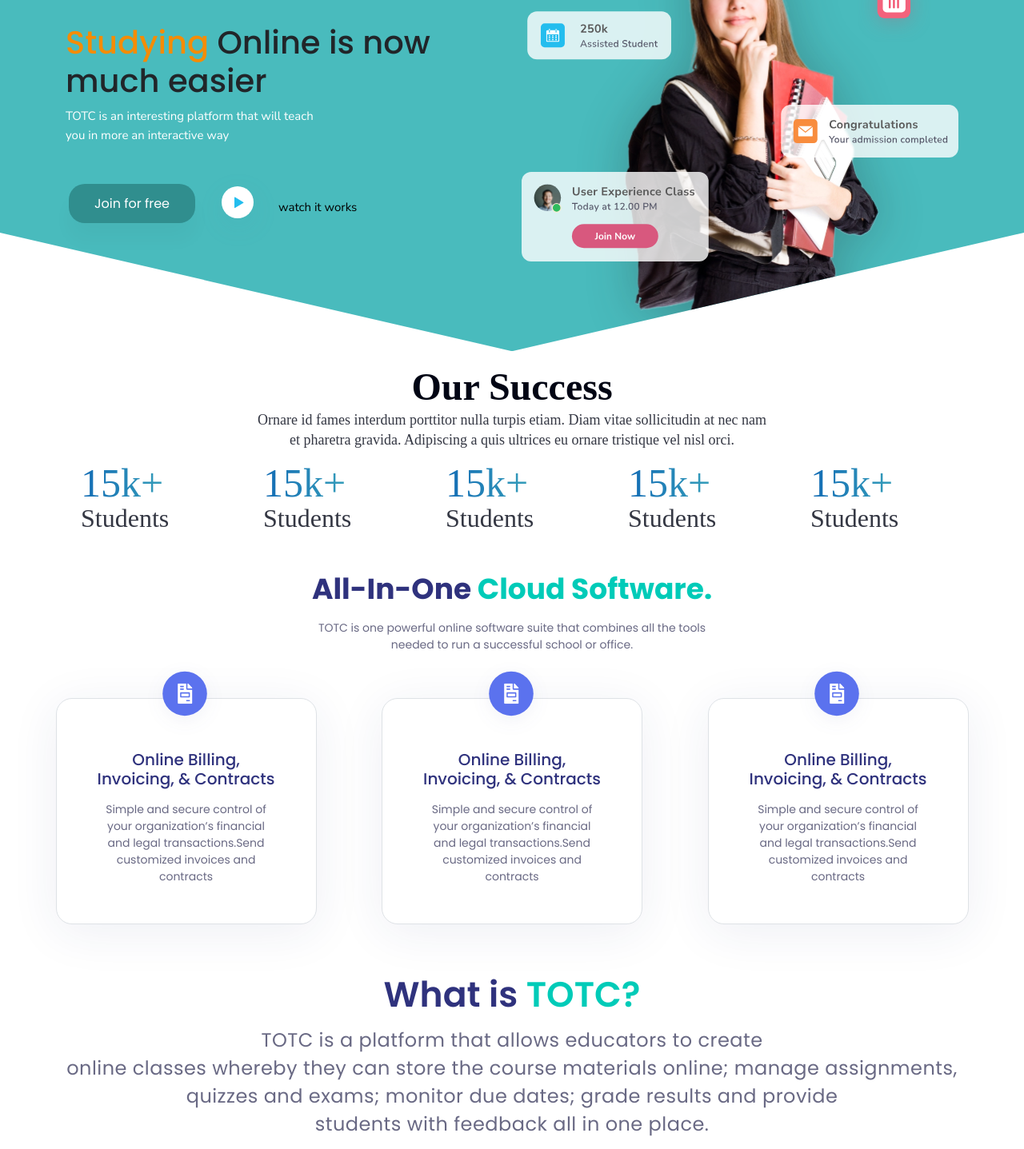
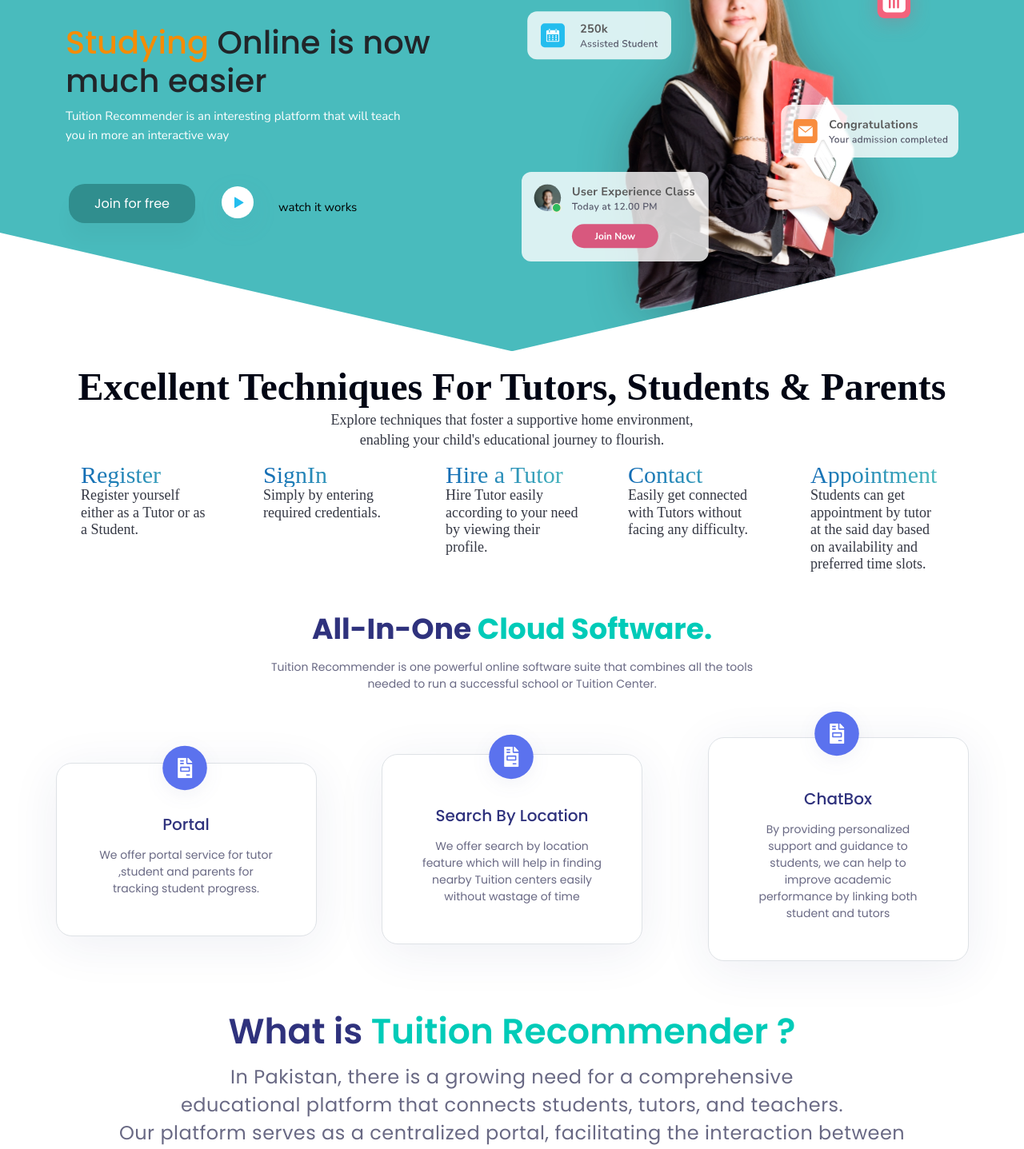
Before and after one commit to NoorulHuda2408/frontend-chages, a React (Create React App) app: page / in a window 1280 px wide. Shown: the part 240-1677 px from the top of the page at 80% size. Built offline with nearby package versions, Linux system fonts and the light colour scheme.

Commit message:
changes made

```diff
--- a/package.json
+++ b/package.json
@@ -37,5 +37,9 @@
       "last 1 firefox version",
       "last 1 safari version"
     ]
-  }
+  },
+  "description": "This project was bootstrapped with [Create React App](https://github.com/facebook/create-react-app).",
+  "main": "index.js",
+  "author": "",
+  "license": "ISC"
 }
--- a/src/components/Assesment/Assesment.js
+++ b/src/components/Assesment/Assesment.js
@@ -11,8 +11,7 @@
             </div>
             <div className='col-sm-12 col-md-6 d-flex flex-column align-items-center justify-content-center '>
                 <h1 className="AssesmentHeading"> Assessments, <br/><span style={{color:"#00CBB8"}}>Quizzes</span>, Tests</h1>
-                <p1 className="AssesmentPara">Class has a dynamic set of teaching tools built to be deployed and used during class.<br/>
-            Teachers can handout assignments in real-time for students to complete and submit.</p1>
+                <p1 className="AssesmentPara"> Parents and students can effortlessly monitor their journey through real-time access to quiz and assignment marks. Stay up-to-date with achievements and areas primed for improvement.</p1>
 
             </div>
 
--- a/src/components/ClassManagement/ClassManagement.js
+++ b/src/components/ClassManagement/ClassManagement.js
@@ -10,8 +10,8 @@
     <div className='row Assesment'>
 
         <div className='col-sm-12 col-md-6 d-flex flex-column align-items-center justify-content-center '>
-            <h1 className="OneHeading"><span style={{color:"#00CBB8"}}> Class Management</span> <br/>Tools For Discussion </h1>
-            <p1 className="OnePara">Teachers and teacher assistants can talk with students privately without leaving the Zoom environment.</p1>
+            <h1 className="OneHeading"><span style={{color:"#00CBB8"}}> Teacher Powered </span> <br/>Resources For Students Success </h1>
+            <p1 className="OnePara">Fostering collaboration between teachers and students, our platform enables teachers to upload and share a wealth of helpful materials with their students.</p1>
         </div>
         <div className='col-sm-12 col-md-6 mt-3'>
             <img src={classImgManage} alt='tools' className='Oneimg ' width={"100%"}/>
--- a/src/components/Cloud/Cloud.js
+++ b/src/components/Cloud/Cloud.js
@@ -11,34 +11,31 @@
           All-In-One <span style={{ color: "#00CBB8" }}> Cloud Software.</span>{" "}
         </h1>
         <p1 className=" CloudHeadingPara text-center mt-3">
-          TOTC is one powerful online software suite that combines all the tools
-          <br /> needed to run a successful school or office.
+        Tuition Recommender is one powerful online software suite that combines all the tools
+          <br /> needed to run a successful school or Tuition Center.
         </p1>
       </div>
       <Row className="cardMain justify-content-evenly align-items-center mt-2 ">
         <Col md={3} sm={8} xs={8} className="eachCard mt-5 border p-md-5 position-relative">
         <img src={cardicon} alt="icon" className=" cardIconA  " />
         <h1 className=" cardheading1 text-center mt-3 ">
-            Online Billing, <br />
-            Invoicing, & Contracts
+         Portal
           </h1>
-          <p className='CloudHeadingPara mt-3'>Simple and secure control of your organization’s financial and legal transactions.Send customized invoices and contracts</p>
+          <p className='CloudHeadingPara mt-3'>We offer portal service for tutor ,student and parents for tracking student progress.</p>
         </Col>
         <Col md={3} sm={8} xs={8} className="eachCard mt-5  border p-md-5 position-relative">
         <img src={cardicon} alt="icon" className=" cardIconA  " />
         <h1 className=" cardheading1 text-center mt-3 ">
-            Online Billing, <br />
-            Invoicing, & Contracts
+           Search By Location
           </h1>
-          <p className='CloudHeadingPara mt-3'>Simple and secure control of your organization’s financial and legal transactions.Send customized invoices and contracts</p>
+          <p className='CloudHeadingPara mt-3'>We offer search by location feature which will help in finding nearby Tuition centers easily without wastage of time</p>
         </Col>
         <Col md={3} sm={8} xs={8} className="eachCard mt-5  border p-md-5 position-relative">
         <img src={cardicon} alt="icon" className=" cardIconA  " />
         <h1 className=" cardheading1 text-center mt-3 ">
-            Online Billing, <br />
-            Invoicing, & Contracts
+            ChatBox
           </h1>
-          <p className='CloudHeadingPara mt-3'>Simple and secure control of your organization’s financial and legal transactions.Send customized invoices and contracts</p>
+          <p className='CloudHeadingPara mt-3'>By providing personalized support and guidance to students, we can help to improve academic performance by linking both student and tutors</p>
         </Col>
 
       </Row>
--- a/src/components/One/One.js
+++ b/src/components/One/One.js
@@ -11,7 +11,7 @@
             </div>
             <div className='col-sm-12 col-md-6 d-flex flex-column align-items-center justify-content-center '>
                 <h1 className="OneHeading"> One-on-One <br/><span style={{color:"#00CBB8"}}>Discussions </span></h1>
-                <p1 className="OnePara">Teachers and teacher assistants can talk with students privately without leaving the Zoom environment.</p1>
+                <p1 className="OnePara">Our advanced chatroom technology guarantees a safe haven for discussions, where issues are resolved, questions are answered, and progress is nurtured.</p1>
             </div>
 
 
--- a/src/components/Success/Success.js
+++ b/src/components/Success/Success.js
@@ -4,29 +4,31 @@
   return (
     <div className='SuccesSec container mt-3 '>
         <div className='SuccesText text-center'>
-            <h1 className='SuccessHeading '>Our Success</h1>
-            <p1 className=" SuccessHeadingPara text-center mt-3">Ornare id fames interdum porttitor nulla turpis etiam. Diam vitae sollicitudin at nec nam <br/> et pharetra gravida. Adipiscing a quis ultrices eu ornare tristique vel nisl orci.  </p1>
+            <h1 className='SuccessHeading '>Excellent Techniques For
+Tutors, Students & Parents</h1>
+            <p1 className=" SuccessHeadingPara text-center mt-3">Explore techniques that foster a supportive home environment, <br/>enabling your child's educational journey to flourish. </p1>
         </div>
         <div className="successNumbers  row justify-content-around mt-3">
             <div className="col-6 col-sm-6 col-md-2">
-                <h1 className="successNumbersone"> 15k+</h1>
-                <h2 className="successNumbersValue">  Students</h2>
+                <h6 className="successNumbersone"> Register</h6>
+                <h2 className="successNumbersValue"> Register yourself either as a Tutor or as a Student.</h2>
             </div>
             <div className=" col-6 col-sm-6 col-md-2">
-            <h1 className="successNumbersone"> 15k+</h1>
-                <h2 className="successNumbersValue">  Students</h2>
+            <h1 className="successNumbersone"> SignIn</h1>
+                <h2 className="successNumbersValue"> Simply by entering required credentials.</h2>
             </div>
             <div className=" col-6 col-sm-6 col-md-2">
-                <h1 className="successNumbersone"> 15k+</h1>
-                <h2 className="successNumbersValue">  Students</h2>
+                <h1 className="successNumbersone"> Hire a Tutor</h1>
+                <h2 className="successNumbersValue">Hire Tutor easily according to your need by viewing their profile.</h2>
             </div>
             <div className="col-6 col-sm-6 col-md-2">
-                <h1 className="successNumbersone"> 15k+</h1>
-                <h2 className="successNumbersValue">  Students</h2>
+                <h1 className="successNumbersone"> Contact</h1>
+                <h2 className="successNumbersValue"> Easily get connected with Tutors without facing any difficulty.</h2>
             </div>
             <div className="col-6 col-sm-6 col-md-2">
-                <h1 className="successNumbersone"> 15k+</h1>
-                <h2 className="successNumbersValue">  Students</h2>
+                <h1 className="successNumbersone"> Appointment</h1>
+                <h2 className="successNumbersValue">  Students can get appointment by tutor at the said day based on availability and preferred
+time slots.</h2>
             </div>
         </div>
 
--- a/src/components/Success/Sucess.css
+++ b/src/components/Success/Sucess.css
@@ -20,7 +20,7 @@
         -webkit-text-fill-color: transparent;
 
     font-family: Buenos Aires Trial;
-    font-size: 50px;
+    font-size: 30px;
     font-style: normal;
     font-weight: 300;
     line-height: 100%; /* 96px */
@@ -28,7 +28,7 @@
      .successNumbersValue{
         color: var(--half-dark-text-color, rgba(1, 5, 20, 0.80));
         font-family: Buenos Aires Trial;
-        font-size: 32px;
+        font-size: 18px;
         font-style: normal;
         font-weight: 400;
      }
--- a/src/components/TOTC/index.js
+++ b/src/components/TOTC/index.js
@@ -7,8 +7,14 @@
   return (
     <div className='TOTCsection mt-5 '>
        <div className='TOTC-text text-center'>
-            <h1 className='TOTCHeading '>What is <span style={{color:"#00CBB8"}}> TOTC?</span> </h1>
-            <p1 className=" TOTCHeadingPara text-center mt-3">TOTC is a platform that allows educators to create<br/> online classes whereby they can store the course materials online; manage assignments,<br/> quizzes and exams; monitor due dates; grade results and provide<br/> students with feedback all in one place. </p1>
+            <h1 className='TOTCHeading '>What is <span style={{color:"#00CBB8"}}>Tuition Recommender ?</span> </h1>
+            <p1 className=" TOTCHeadingPara text-center mt-3">
+
+           In Pakistan, there is a growing need for a comprehensive<br/> educational platform that connects students, tutors, and teachers.<br/>
+             Our platform serves as a centralized portal, facilitating the interaction between<br/> students seeking tuition, tutors providing their expertise, and
+              teachers<br/> looking for employment opportunities.
+        <br/>
+              </p1>
         </div>
         <div className="totcImageSec row justify-content-center mt-3  ">
           <div className='totc1 col-md-4 d-flex flex-column text-center align-items-center justify-content-center  mx-4  '>
--- a/src/components/TeacherTools/index.js
+++ b/src/components/TeacherTools/index.js
@@ -6,9 +6,9 @@
     <div className='Teachertools container mt-5'>
         <div className='row tools'>
             <div className='col-sm-12 col-md-6 d-flex flex-column align-items-center justify-content-center '>
-                <h1 className='ToolsHeading '><span style={{color:"#00CBB8"}}>Tools</span> For Teachers And Learners</h1>
-                <p1 className="toolsPara">Class has a dynamic set of teaching tools built to be deployed and used during class.<br/>
-            Teachers can handout assignments in real-time for students to complete and submit.</p1>
+                <h1 className='ToolsHeading '><span style={{color:"#00CBB8"}}>Connecting </span>Tutors , Students
+And Parents</h1>
+                <p1 className="toolsPara">A platform where one can register as a tutor or as a student and get easily connected. <br/>Nowadays, no one can deny need of a tutor.So, our aim is to help both tutors and students by connecting them with one another.</p1>
 
             </div>
             <div className='col-sm-12 col-md-6 mt-3'>
--- a/src/pages/HeroSection.js/index.js
+++ b/src/pages/HeroSection.js/index.js
@@ -9,7 +9,7 @@
         <div className='HeroSection-container  row  align-items-center   '>
             <div className='col-md-6 col-sm-12  align-items-center mt-md-5'>
             <h1 className='heading1 mt-2'><span style={{color:"#F48C06"}}>Studying</span> Online is now much easier</h1>
-            <p className='heading1Para1 mt-2  '>TOTC is an interesting platform that will teach<br/> you in more an interactive way</p>
+            <p className='heading1Para1 mt-2  '>Tuition Recommender is an interesting platform that will teach<br/> you in more an interactive way</p>
             <div className='HeroSectionButton d-flex align-items-center mt-3 '>
              <div>
             <button type="button" className="dasLoginButtonHero ms-1 " >Join for free</button>
```
Also changed, not shown: 1 other file (tests, documents, lock files or other folders).
